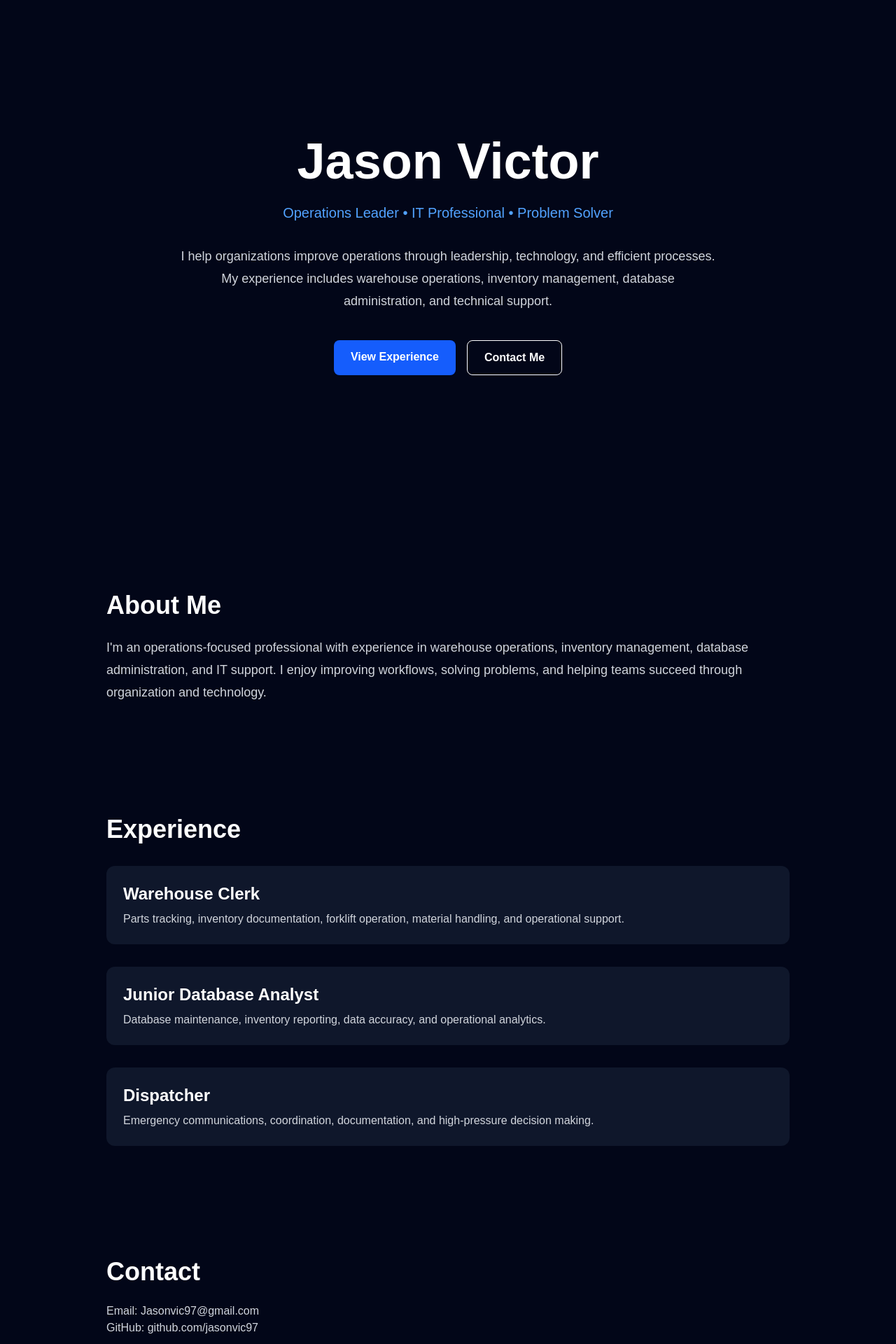
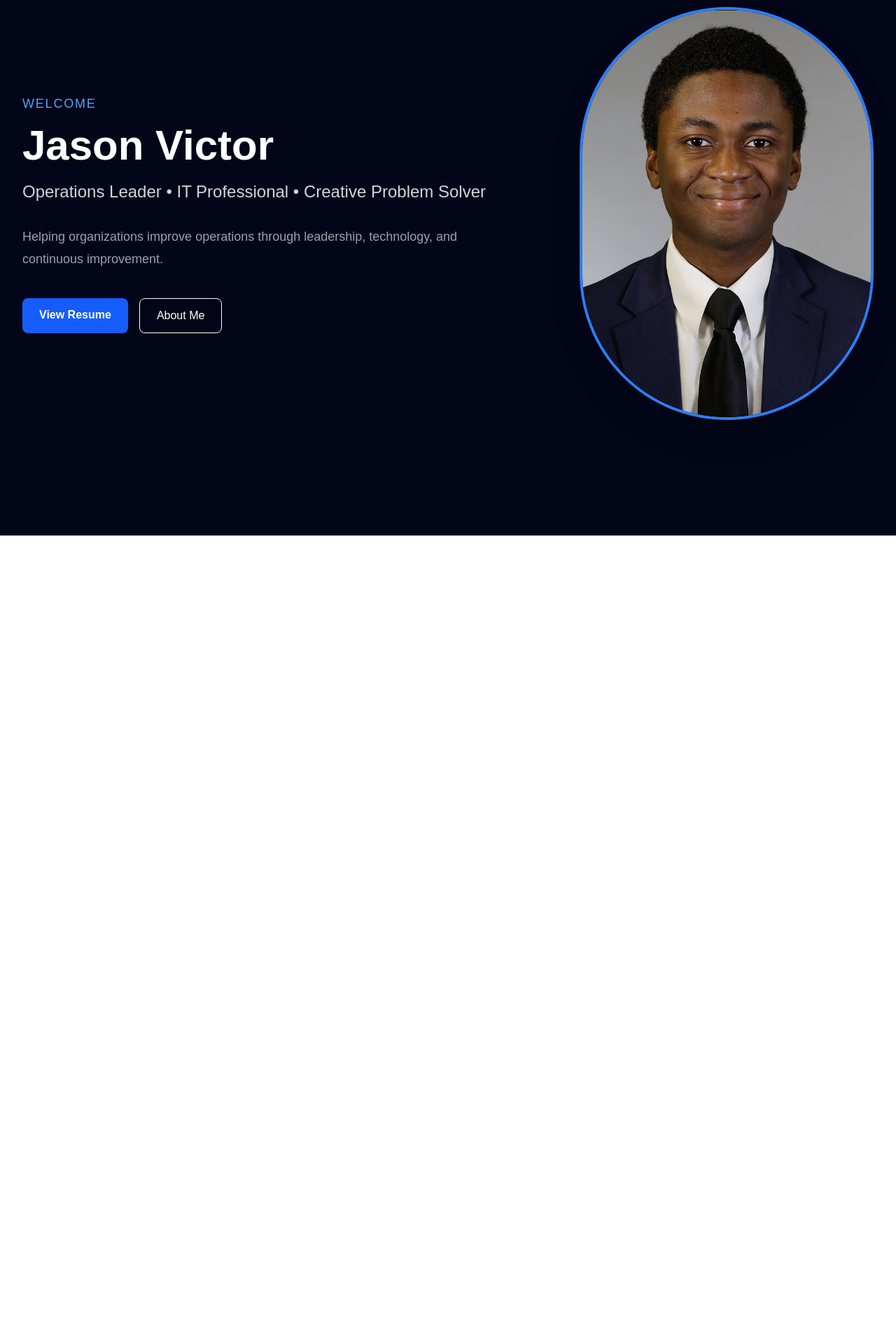
Before and after one commit to Jasonvic97/jason-victor-portfolio, a Next.js app: page / in a window 1280 px wide. Shown: the part 100-2020 px from the top of the page at 70% size. After the commit the page ends 865 px from the top, so only its background shows below. Built offline with nearby package versions, Linux system fonts and the light colour scheme.

Commit message:
Describe what changed

```diff
--- a/app/page.tsx
+++ b/app/page.tsx
@@ -1,105 +1,58 @@
+import Image from "next/image";
+
 export default function Home() {
   return (
     <main className="min-h-screen bg-slate-950 text-white">
-      <section className="mx-auto flex min-h-screen max-w-6xl flex-col items-center justify-center px-6 text-center">
-        <h1 className="text-5xl font-extrabold md:text-7xl">
+      <section className="mx-auto flex min-h-[85vh] max-w-7xl flex-col items-center justify-between gap-12 px-8 md:flex-row">
+
+        <div className="max-w-2xl">
+
+          <p className="text-blue-400 text-lg uppercase tracking-widest">
+            Welcome
+          </p>
+
+          <h1 className="mt-4 text-6xl font-extrabold">
             Jason Victor
           </h1>
 
-        <p className="mt-6 text-xl text-blue-400">
-          Operations Leader • IT Professional • Problem Solver
+          <h2 className="mt-5 text-2xl text-gray-300">
+            Operations Leader • IT Professional • Creative Problem Solver
+          </h2>
+
+          <p className="mt-8 text-lg leading-8 text-gray-400">
+            Helping organizations improve operations through leadership,
+            technology, and continuous improvement.
           </p>
 
-        <p className="mt-8 max-w-3xl text-lg leading-8 text-gray-300">
-          I help organizations improve operations through leadership,
-          technology, and efficient processes. My experience includes warehouse
-          operations, inventory management, database administration, and
-          technical support.
-        </p>
+          <div className="mt-10 flex gap-4">
 
-        <div className="mt-10 flex flex-wrap justify-center gap-4">
             <a
-            href="#experience"
-            className="rounded-lg bg-blue-600 px-6 py-3 font-semibold transition hover:bg-blue-700"
+              href="/resume"
+              className="rounded-lg bg-blue-600 px-6 py-3 font-semibold hover:bg-blue-700 transition"
             >
-            View Experience
+              View Resume
             </a>
 
             <a
-            href="#contact"
-            className="rounded-lg border border-white px-6 py-3 font-semibold transition hover:bg-white hover:text-slate-950"
+              href="/about"
+              className="rounded-lg border border-white px-6 py-3 hover:bg-white hover:text-slate-950 transition"
             >
-            Contact Me
+              About Me
             </a>
-        </div>
-      </section>
 
-      <section
-        id="about"
-        className="mx-auto max-w-5xl px-6 py-20"
-      >
-        <h2 className="mb-6 text-4xl font-bold">About Me</h2>
-
-        <p className="text-lg leading-8 text-gray-300">
-          I'm an operations-focused professional with experience in warehouse
-          operations, inventory management, database administration, and IT
-          support. I enjoy improving workflows, solving problems, and helping
-          teams succeed through organization and technology.
-        </p>
-      </section>
-
-      <section
-        id="experience"
-        className="mx-auto max-w-5xl px-6 py-20"
-      >
-        <h2 className="mb-8 text-4xl font-bold">Experience</h2>
-
-        <div className="space-y-8">
-          <div className="rounded-xl bg-slate-900 p-6">
-            <h3 className="text-2xl font-semibold">
-              Warehouse Clerk
-            </h3>
-            <p className="mt-2 text-gray-300">
-              Parts tracking, inventory documentation, forklift operation,
-              material handling, and operational support.
-            </p>
           </div>
 
-          <div className="rounded-xl bg-slate-900 p-6">
-            <h3 className="text-2xl font-semibold">
-              Junior Database Analyst
-            </h3>
-            <p className="mt-2 text-gray-300">
-              Database maintenance, inventory reporting, data accuracy, and
-              operational analytics.
-            </p>
         </div>
 
-          <div className="rounded-xl bg-slate-900 p-6">
-            <h3 className="text-2xl font-semibold">
-              Dispatcher
-            </h3>
-            <p className="mt-2 text-gray-300">
-              Emergency communications, coordination, documentation, and
-              high-pressure decision making.
-            </p>
-          </div>
-        </div>
-      </section>
+        <Image
+          src="/profile.jpg"
+          alt="Jason Victor"
+          width={420}
+          height={420}
+          priority
+          className="rounded-full border-4 border-blue-500 object-cover shadow-2xl"
+        />
 
-      <section
-        id="contact"
-        className="mx-auto max-w-5xl px-6 py-20"
-      >
-        <h2 className="mb-6 text-4xl font-bold">Contact</h2>
-
-        <p className="text-gray-300">
-          Email: Jasonvic97@gmail.com
-        </p>
-
-        <p className="text-gray-300">
-          GitHub: github.com/jasonvic97
-        </p>
       </section>
     </main>
   );
```
Lines whose indentation alone changed are shown as unchanged.
